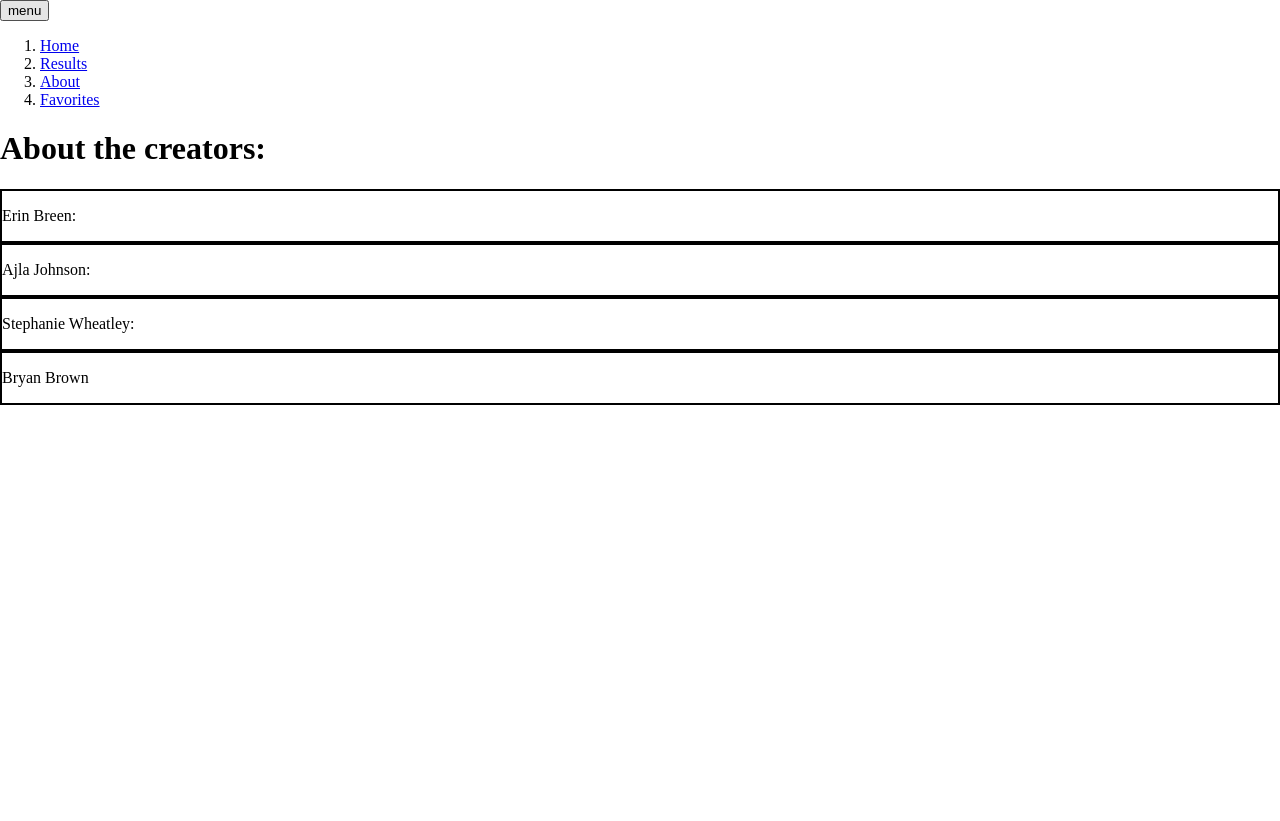
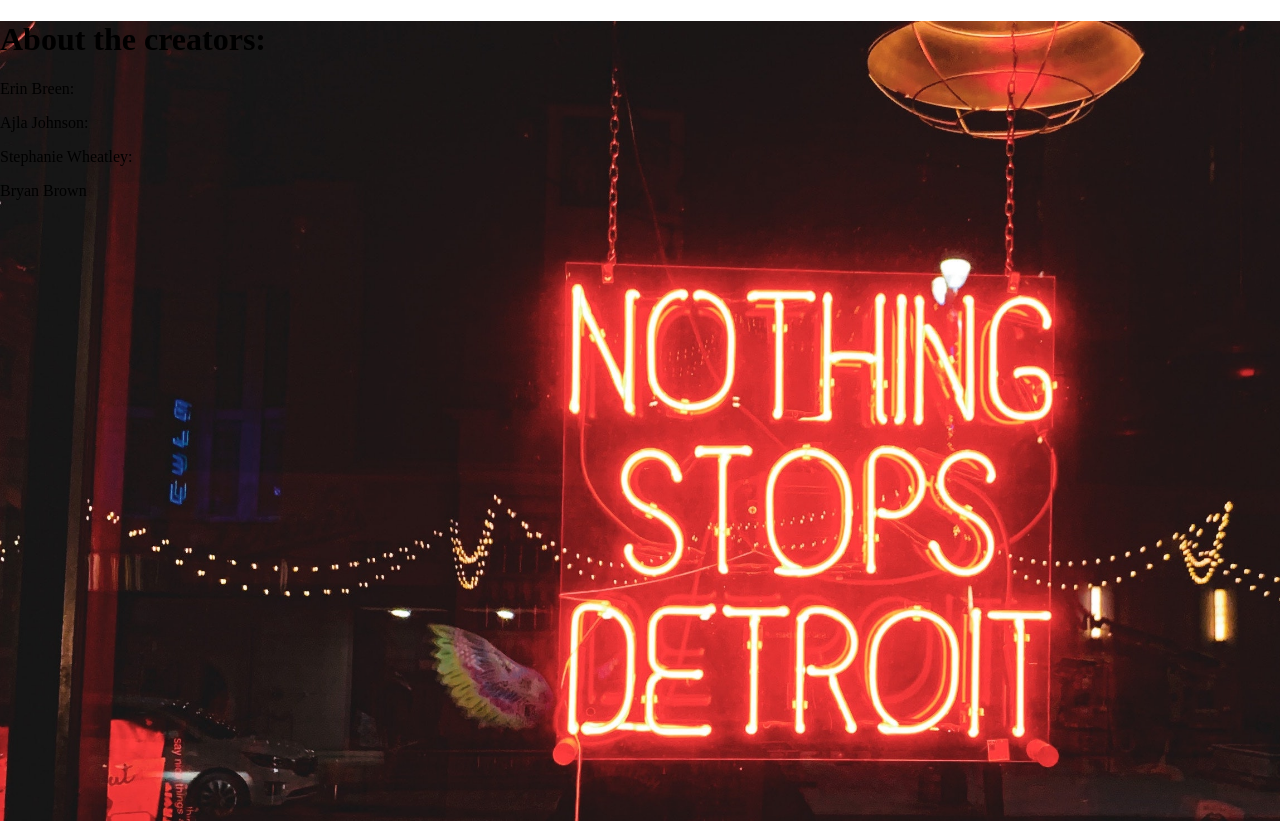
Before and after one commit to ajlajohnson/front-end-staycation, an Angular app: page /about in a window 1280 px wide. Before the commit the page ends 800 px from the top, so only its background shows below. Built offline with nearby package versions, Linux system fonts and the light colour scheme.

Commit message:
backgrounds

```diff
--- a/src/app/about/about.component.css
+++ b/src/app/about/about.component.css
@@ -1,3 +1,10 @@
-.creator{
-    border: 2px black solid;
+.about-background {
+  height: 100vh;
+  background-size: cover;
+  width: auto;
+  background-image: url("src/assets/staycation-images/about-background.jpg");
 }
+
+/* .creator {
+  border: 2px black solid;
+} */
--- a/src/app/about/about.component.html
+++ b/src/app/about/about.component.html
@@ -1,30 +1,21 @@
-<app-header></app-header>
+<div class="about-background">
+  <h1 class="about">About the creators:</h1>
 
-<h1 class="about">About the creators:</h1>
-
-
-<main>
+  <main>
     <div class="creator">
-        <p>
-            Erin Breen:
-        </p>
+      <p>Erin Breen:</p>
     </div>
 
     <div class="creator">
-        <p>
-            Ajla Johnson:
-        </p>
+      <p>Ajla Johnson:</p>
     </div>
 
     <div class="creator">
-        <p>
-            Stephanie Wheatley:
-        </p>
+      <p>Stephanie Wheatley:</p>
     </div>
 
     <div class="creator">
-        <p>
-            Bryan Brown
-        </p>
+      <p>Bryan Brown</p>
     </div>
-</main>
+  </main>
+</div>
--- a/src/app/favorites/favorites.component.css
+++ b/src/app/favorites/favorites.component.css
@@ -0,0 +1,6 @@
+.fave-background {
+  height: 100vh;
+  background-size: cover;
+  width: auto;
+  background-image: url("src/assets/staycation-images/favorites-background.jpg");
+}
--- a/src/app/favorites/favorites.component.html
+++ b/src/app/favorites/favorites.component.html
@@ -1,6 +1,4 @@
-<app-header></app-header>
-
-<div>
+<div class="fave-background">
   <h1>Here are your favorites places you saved!</h1>
   <ul>
     <li *ngFor="let restaurant of favoriteRest; index as i">
--- a/src/app/results/results.component.css
+++ b/src/app/results/results.component.css
@@ -0,0 +1,6 @@
+.result-background {
+  height: 100vh;
+  background-size: cover;
+  width: auto;
+  background-image: url("src/assets/staycation-images/results-background.jpg");
+}
--- a/src/app/results/results.component.html
+++ b/src/app/results/results.component.html
@@ -1,4 +1,10 @@
-<app-header></app-header>
+<div class="result-background">
+  <ol class="list">
+    <li class="nav"><a routerLink="/home" class="link">Home</a></li>
+    <li class="nav"><a routerLink="/results" class="link">Results</a></li>
+    <li class="nav"><a routerLink="/about" class="link">About</a></li>
+    <li class="nav"><a routerLink="/favorites" class="link">Favorites</a></li>
+  </ol>
 
   <section>
     <h1>Here are your recommendations:</h1>
@@ -28,3 +34,4 @@
       <button (click)="addFavDrink(barOrCoffeeGoogle.result)">ADD</button>
     </div>
   </div>
+</div>
```
Also changed, not shown: src/assets/staycation-images/about-background.jpg. Lines whose indentation alone changed are shown as unchanged.
